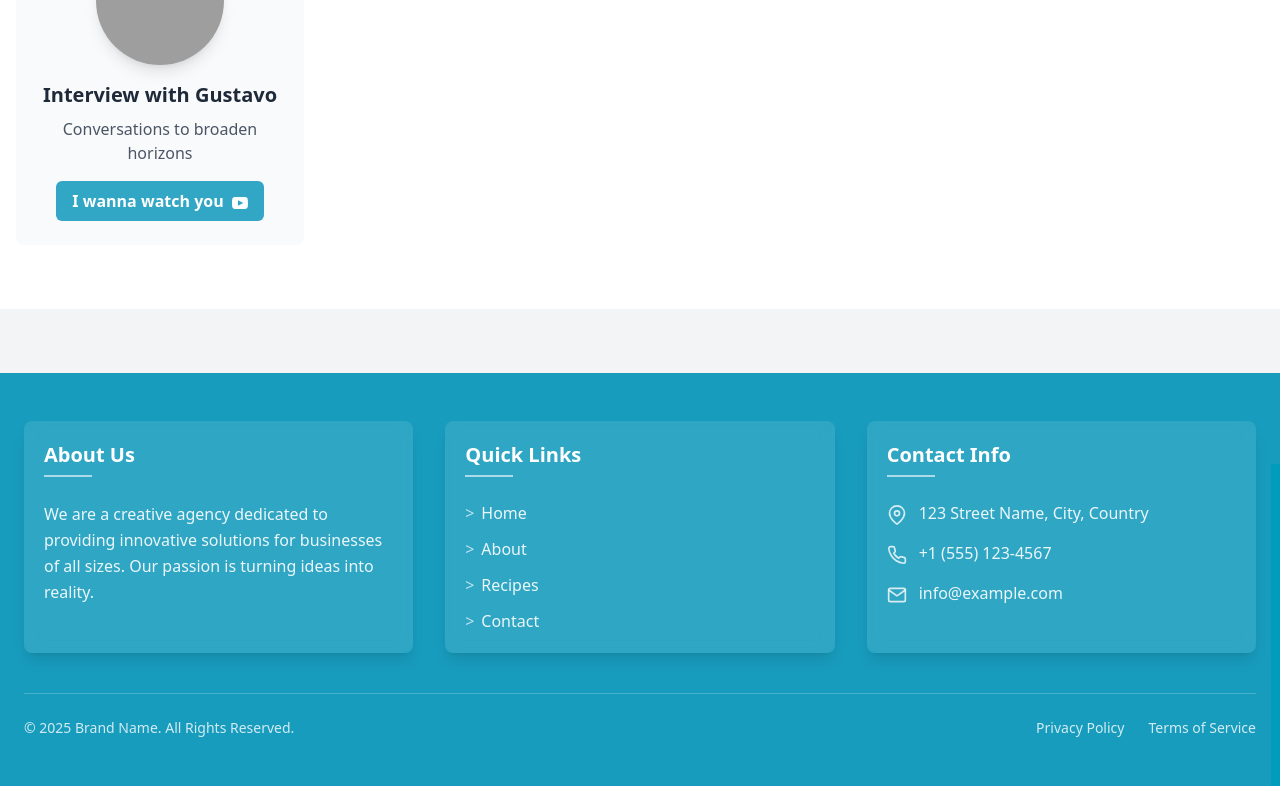
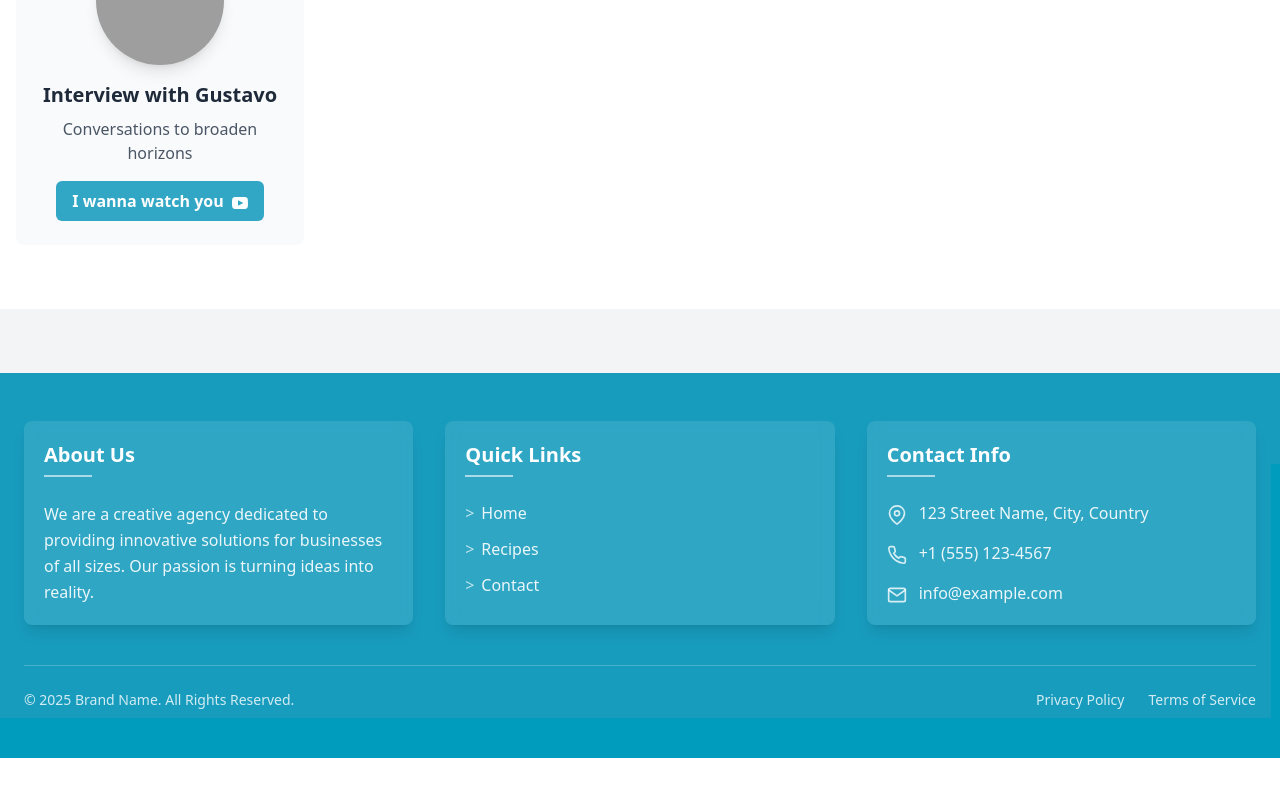
Before and after one commit to Samraffi/simple-blog, a React app: page / in a window 1280 px wide. Shown: the part 2839-3625 px from the top of the page. After the commit the page ends 3597 px from the top, so only its background shows below. Built offline with nearby package versions, Linux system fonts and the light colour scheme; grey boxes are pictures that could not be loaded.

Commit message:
feat: remove 'About' link from Quick Links in Footer component for improved navigation

```diff
--- a/src/components/Footer.tsx
+++ b/src/components/Footer.tsx
@@ -21,7 +21,7 @@ const Footer = () => {
               Quick Links
             </h3>
             <ul className="space-y-3">
-              {['Home', 'About', 'Recipes', 'Contact'].map((item) => (
+              {['Home', 'Recipes', 'Contact'].map((item) => (
                 <li key={item}>
                   <a
                     href={item === 'Home' ? '/' : `/${item.toLowerCase()}`}
```
